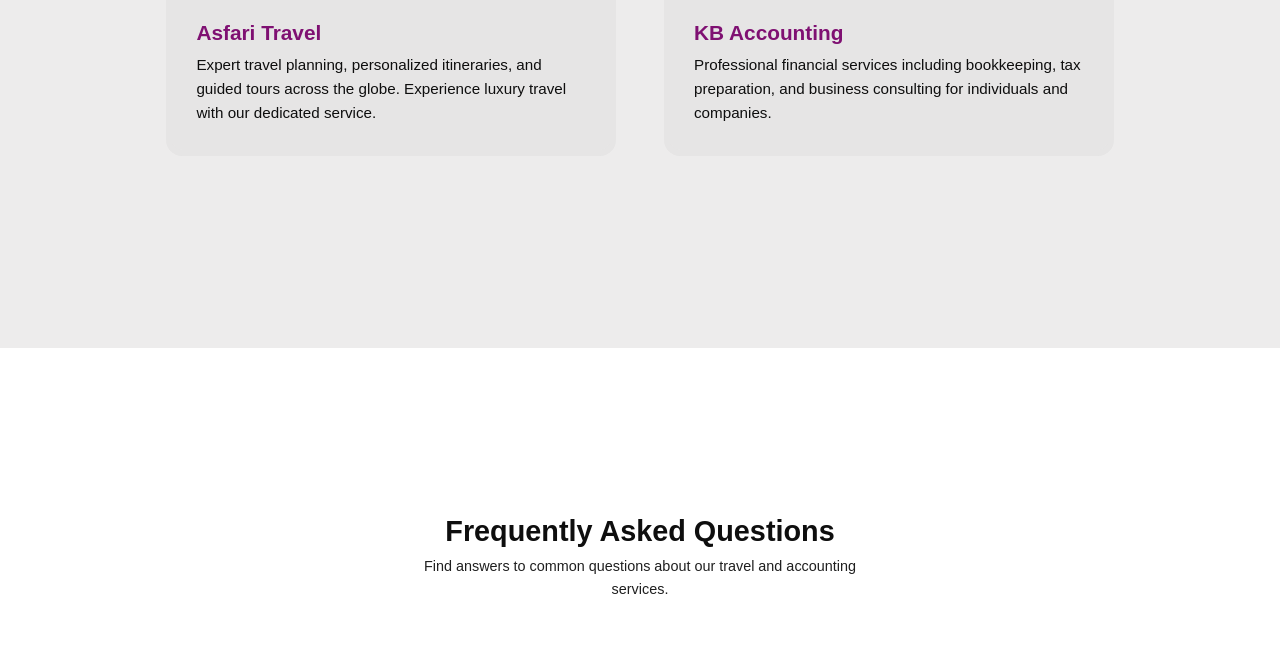
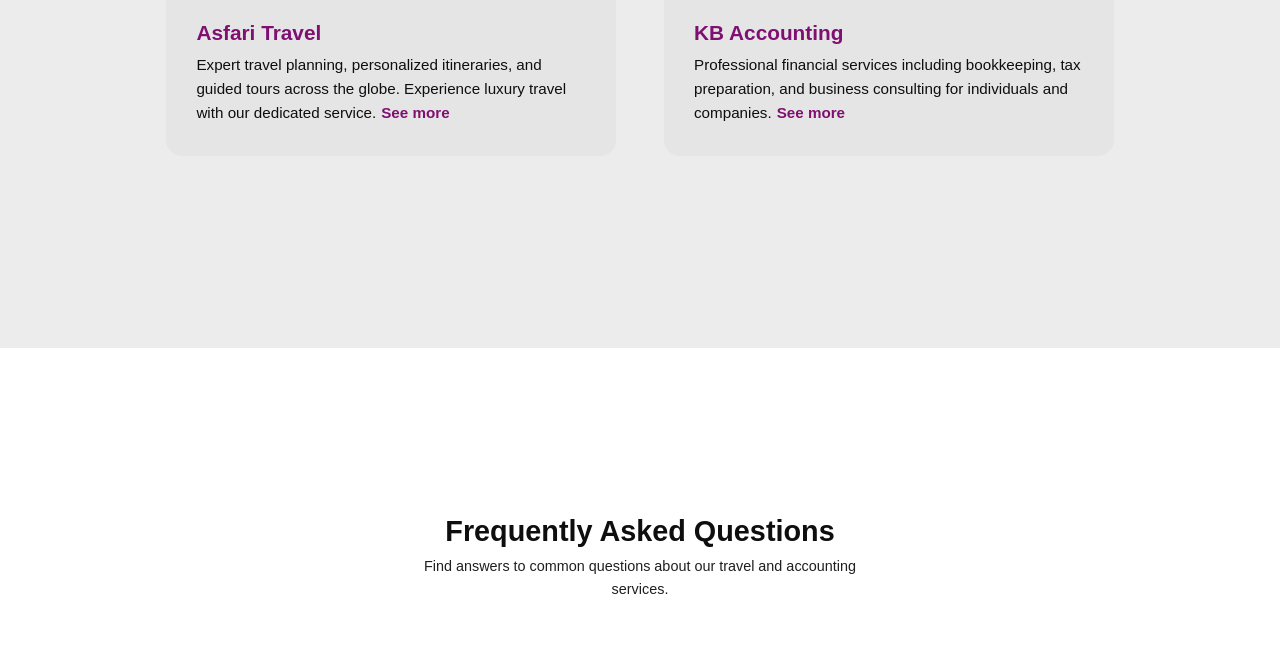
Before and after one commit to ShooqJanahi/Asfari, a plain HTML site: page index.html in a window 1280 px wide. Shown: the part 2003-2665 px from the top of the page. Drawn offline with nearby package versions, Linux system fonts and the light colour scheme.

Commit message:
added see more

```diff
--- a/index.css
+++ b/index.css
@@ -410,6 +410,12 @@
 
 section {
     padding: 10rem 0;
+}
+
+.see-more {
+    color: var(--color-primary); /* or your preferred color */
+    font-weight: 600;
+    margin-left: 5px;
 }
 
 section:nth-child(even) {
--- a/index.html
+++ b/index.html
@@ -210,7 +210,7 @@
                     <img src="./assets/Asfari_Travel.jpg" alt="Travel Agency">
                 </div>
                 <h5>Asfari Travel</h5>
-                <p>Expert travel planning, personalized itineraries, and guided tours across the globe. Experience luxury travel with our dedicated service.</p>
+                <p>Expert travel planning, personalized itineraries, and guided tours across the globe. Experience luxury travel with our dedicated service.<span class="see-more">See more</span></p>
             </a>
 
             <a href="https://www.instagram.com/kb_accounting" target="_blank" class="project mix" data-order="2">
@@ -218,7 +218,7 @@
                     <img src="./assets/Accounting.jpg" alt="Accounting Services">
                 </div>
                 <h5>KB Accounting</h5>
-                <p>Professional financial services including bookkeeping, tax preparation, and business consulting for individuals and companies.</p>
+                <p>Professional financial services including bookkeeping, tax preparation, and business consulting for individuals and companies.<span class="see-more">See more</span></p>
             </a>
         </div>
     </section>
```
